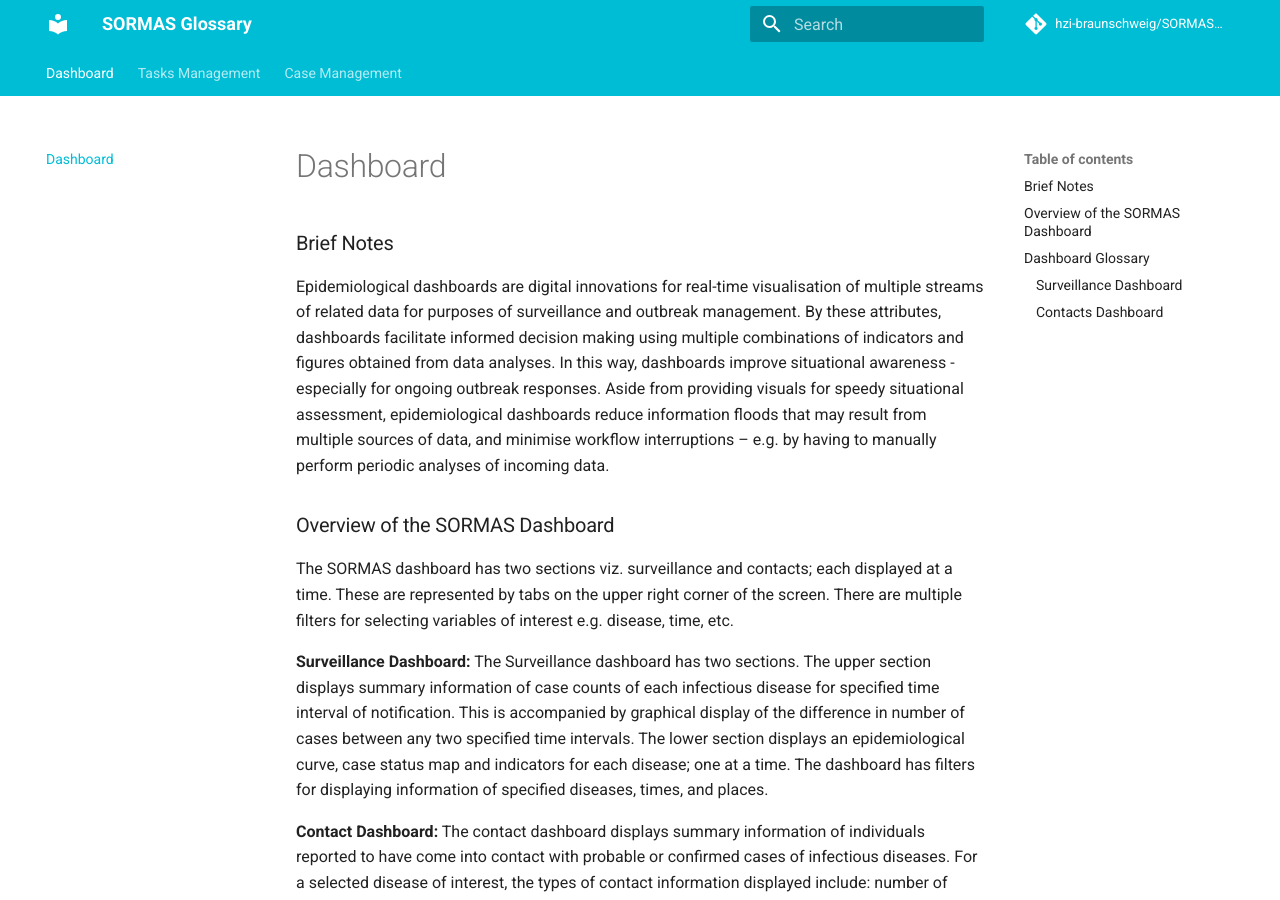
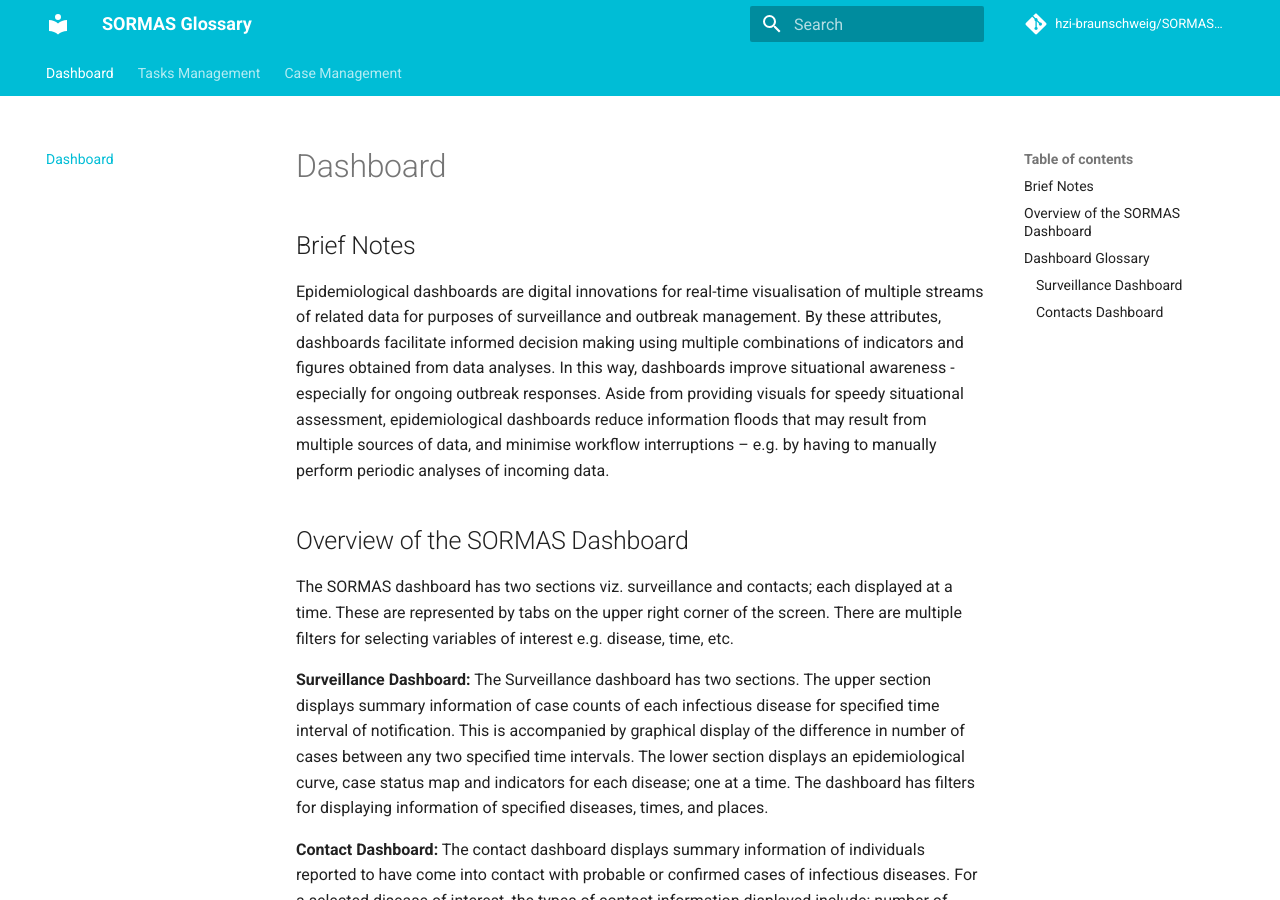
Before and after one commit to SORMAS-Foundation/SORMAS-Glossary, an MkDocs documentation site: the page built from docs/DASHBOARD_DIRECTORY_ordered.md, in a window 1280 px wide and 900 px high. Built offline with MkDocs 1.6.1 and Material for MkDocs 9.7.7, drawn with Linux system fonts in a browser that asks for light colours; comment, search, counter and statistics services are not loaded.

```diff
--- a/docs/DASHBOARD_DIRECTORY_ordered.md
+++ b/docs/DASHBOARD_DIRECTORY_ordered.md
@@ -1,8 +1,8 @@
-### Brief Notes
+## Brief Notes
 
 Epidemiological dashboards are digital innovations for real-time visualisation of multiple streams of related data for purposes of surveillance and outbreak management. By these attributes, dashboards facilitate informed decision making using multiple combinations of indicators and figures obtained from data analyses. In this way, dashboards improve situational awareness - especially for ongoing outbreak responses. Aside from providing visuals for speedy situational assessment, epidemiological dashboards reduce information floods that may result from multiple sources of data, and minimise workflow interruptions – e.g. by having to manually perform periodic analyses of incoming data.
 
-### Overview of the SORMAS Dashboard
+## Overview of the SORMAS Dashboard
 
 The SORMAS dashboard has two sections viz. surveillance and contacts; each displayed at a time. These are represented by tabs on the upper right corner of the screen. There are multiple filters for selecting variables of interest e.g. disease, time, etc.
 
```
